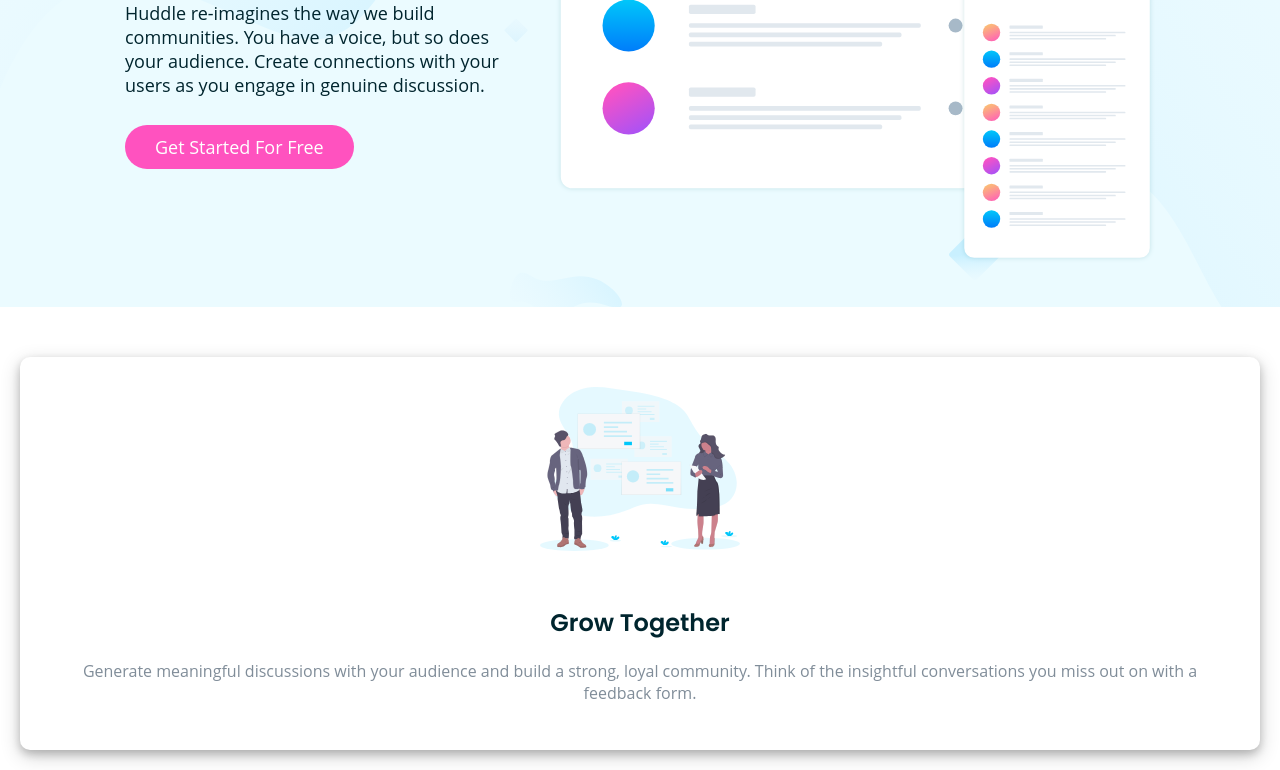
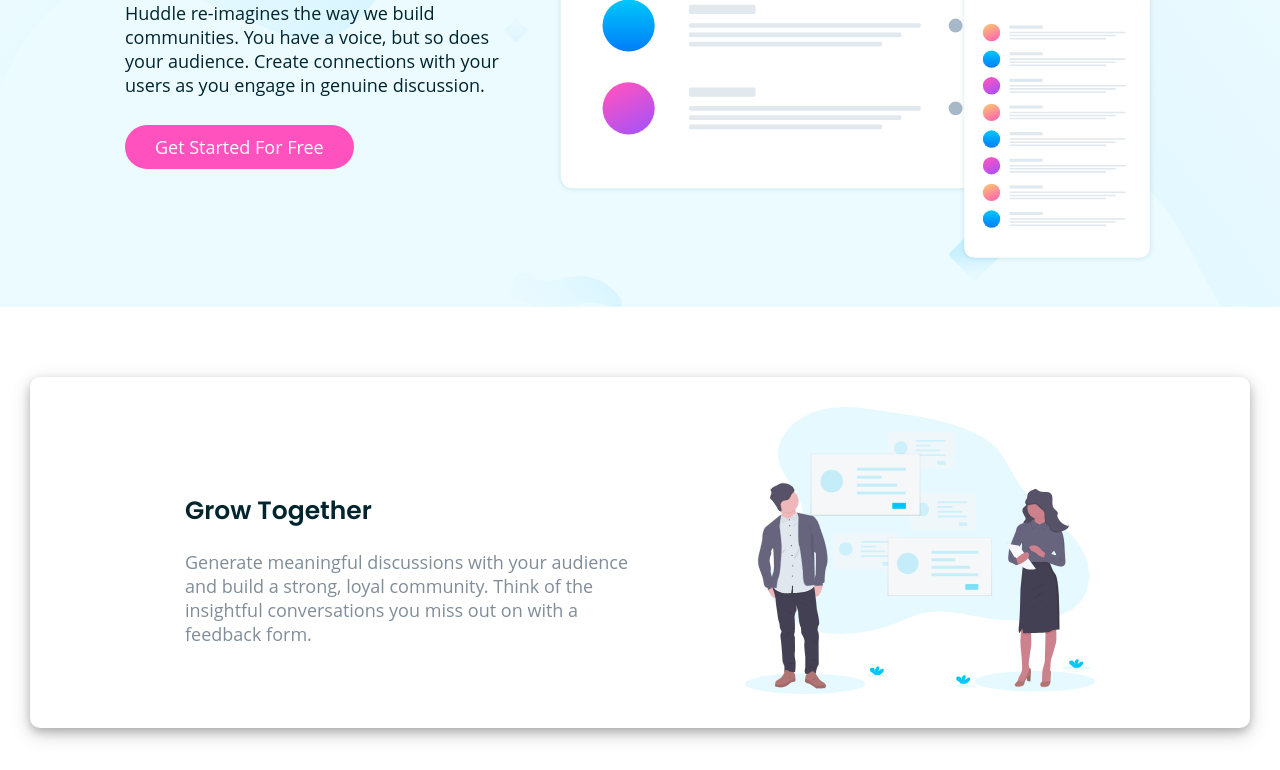
Before and after one commit to fidexcode/Huddle-landing-page, a plain HTML site: page index.html in a window 1280 px wide. Shown: the part 319-1089 px from the top of the page. Drawn offline with Linux system fonts and the light colour scheme.

Commit message:
worked on desktop screen

```diff
--- a/index.html
+++ b/index.html
@@ -42,7 +42,7 @@
       </article>
     </header>
     <main>
-      <section class="gt-section">
+      <section class="section">
         <div class="gt-img">
           <img
             src="images/illustration-grow-together.svg"
--- a/styles.css
+++ b/styles.css
@@ -85,7 +85,7 @@ article {
 main {
   padding: 20px;
 }
-.gt-section {
+.section {
   display: grid;
   place-items: center;
   border-radius: 10px;
@@ -105,11 +105,13 @@ main {
 .gt-text h2 {
   font-family: var(--h-font-family);
   font-weight: var(--h-weights);
+  font-size: var(--h-font-size);
   color: var(--Very-Dark-Cyan);
   text-align: center;
 }
 .gt-text p {
   font-family: var(--b-font-family);
+  font-size: var(--b-font-size);
   color: var(--Grayish-Blue);
   text-align: center;
 }
@@ -120,10 +122,10 @@ main {
   }
   .navbar .logo img {
     width: 200px;
-    margin-left: 100px;
+    margin-left: 30px;
   }
   .navbar .free-btn {
-    margin-right: 100px;
+    margin-right: 40px;
     font-size: var(--b-font-size);
   }
   article {
@@ -133,10 +135,10 @@ main {
     text-align: left;
   }
   .about-img {
-    width: 600px;
+    width: 400px;
   }
   .about-text {
-    max-width: 400px;
+    max-width: 300px;
   }
   .about-text h1 {
     text-align: left;
@@ -144,4 +146,52 @@ main {
   .about-text p {
     text-align: left;
   }
+  main {
+    margin-top: 10px;
+    padding: 30px;
+  }
+  .section {
+    display: flex;
+    justify-content: center;
+    align-items: center;
+    gap: 30px;
+    padding: 30px;
+  }
+  .gt-img {
+    order: 2;
+    width: 300px;
+  }
+  .gt-text {
+    order: 1;
+    max-width: 300px;
+  }
+  .gt-text h2 {
+    text-align: left;
+  }
+  .gt-text p {
+    text-align: left;
+  }
 }
+@media only screen and (min-width: 1024px) {
+  .navbar .logo img {
+    margin-left: 100px;
+  }
+  .navbar .free-btn {
+    margin-right: 100px;
+  }
+  .about-img {
+    width: 600px;
+  }
+  .section {
+    gap: 100px;
+  }
+  .about-text {
+    max-width: 400px;
+  }
+  .gt-text {
+    max-width: 460px;
+  }
+  .gt-img {
+    width: 350px;
+  }
+}
```
